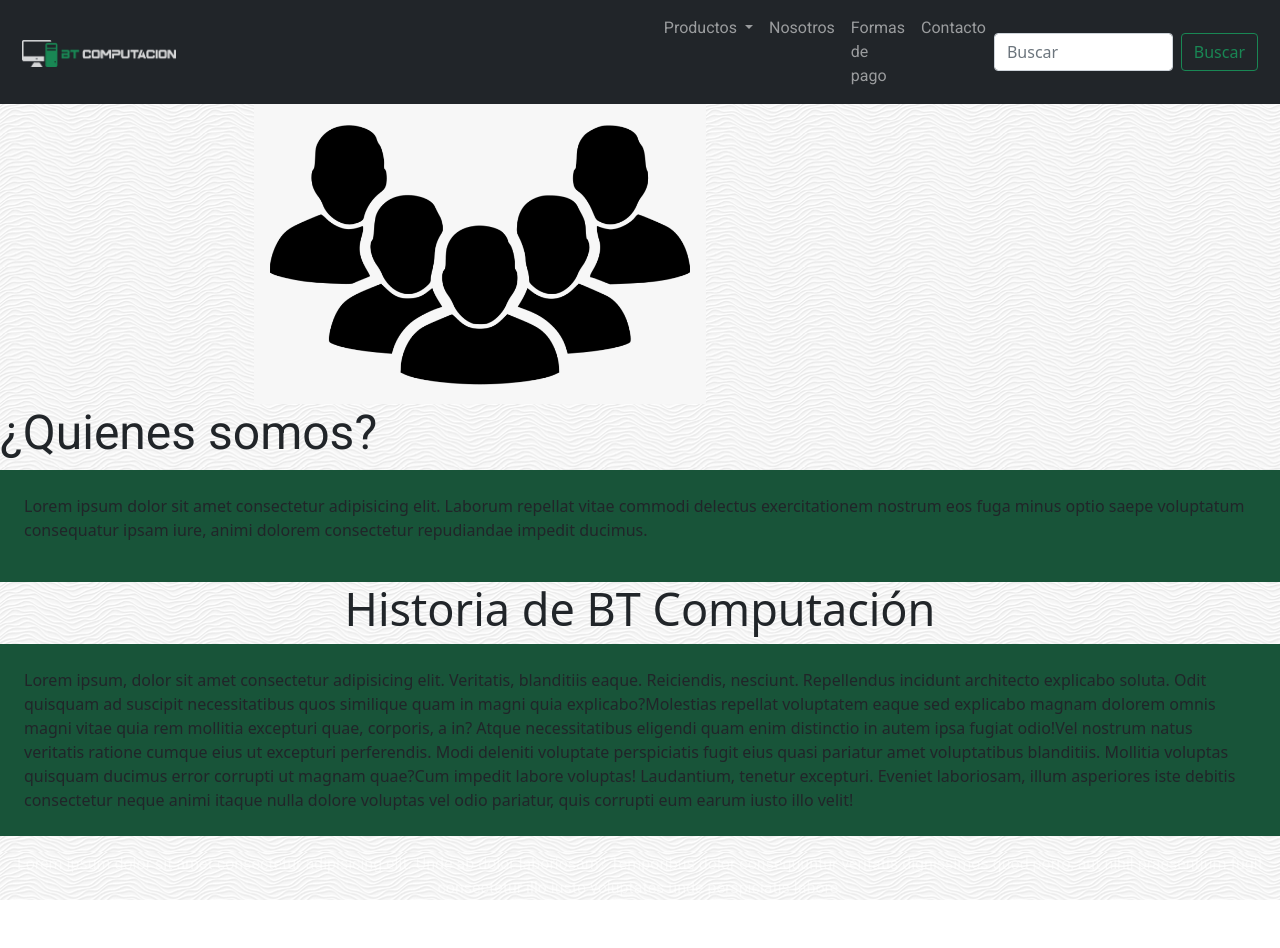
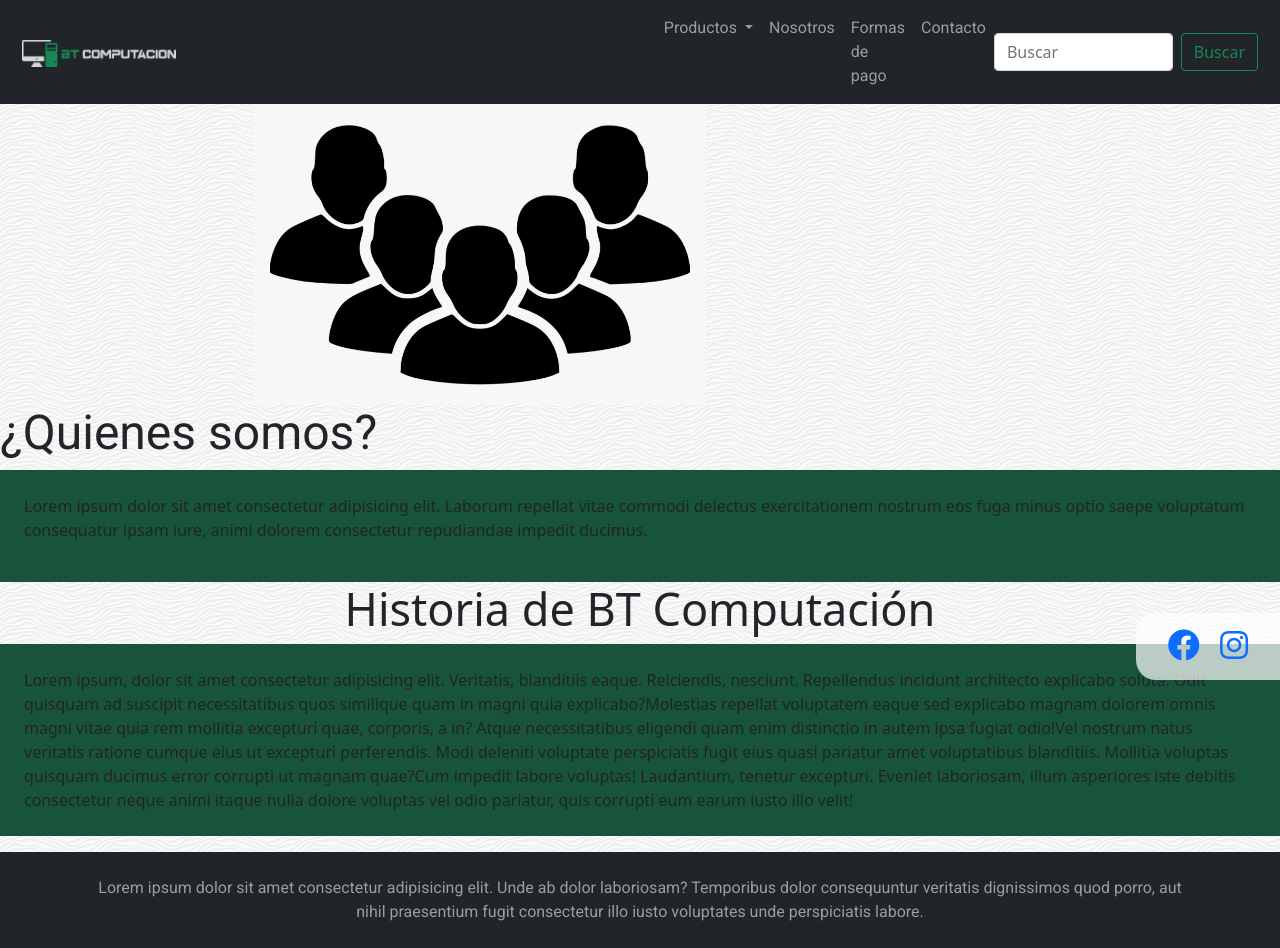
Before and after one commit to benjapaz57/Clase-15, a website: page nosotros.html in a window 1280 px wide. Before the commit the page ends 900 px from the top, so only its background shows below. Drawn offline with nearby package versions, Linux system fonts and the light colour scheme.

Commit message:
modifico footer´s

```diff
--- a/nosotros.html
+++ b/nosotros.html
@@ -10,6 +10,9 @@
 
         <!-- Bootstrap CSS -->
         <link href="https://cdn.jsdelivr.net/npm/bootstrap@5.0.2/dist/css/bootstrap.min.css" rel="stylesheet" integrity="sha384-EVSTQN3/azprG1Anm3QDgpJLIm9Nao0Yz1ztcQTwFspd3yD65VohhpuuCOmLASjC" crossorigin="anonymous">
+
+        <!-- font-awesome -->
+        <link rel="stylesheet" href="https://use.fontawesome.com/releases/v5.15.4/css/all.css" integrity="sha384-DyZ88mC6Up2uqS4h/KRgHuoeGwBcD4Ng9SiP4dIRy0EXTlnuz47vAwmeGwVChigm" crossorigin="anonymous">
 
         <!-- mi css -->
         <link rel="stylesheet" href="css/main.css">
@@ -73,11 +76,15 @@
         <h2 class="letterSpacing fontTitulos">Historia de BT Computación</h2>
 <!-- Un poco de historia -->
         <p class="gradientText"><span>Lorem ipsum, dolor sit amet consectetur adipisicing elit. Veritatis, blanditiis eaque. Reiciendis, nesciunt. Repellendus incidunt architecto explicabo soluta. Odit quisquam ad suscipit necessitatibus quos similique quam in magni quia explicabo?</span><span>Molestias repellat voluptatem eaque sed explicabo magnam dolorem omnis magni vitae quia rem mollitia excepturi quae, corporis, a in? Atque necessitatibus eligendi quam enim distinctio in autem ipsa fugiat odio!</span><span>Vel nostrum natus veritatis ratione cumque eius ut excepturi perferendis. Modi deleniti voluptate perspiciatis fugit eius quasi pariatur amet voluptatibus blanditiis. Mollitia voluptas quisquam ducimus error corrupti ut magnam quae?</span><span>Cum impedit labore voluptas! Laudantium, tenetur excepturi. Eveniet laboriosam, illum asperiores iste debitis consectetur neque animi itaque nulla dolore voluptas vel odio pariatur, quis corrupti eum earum iusto illo velit!</span></p>
-        <footer class="bg-white text-center textoFooter float-end backGround">
-            <div class="icon-lang"></div>
-            <div class="facebook-icon"></div>
-            <div class="instagram-icon"></div>
-            <p class="pie__textoFooter">Lorem ipsum dolor sit amet consectetur adipisicing elit. Unde ab dolor laboriosam? Temporibus dolor consequuntur veritatis dignissimos quod porro, aut nihil praesentium fugit consectetur illo iusto voluptates unde perspiciatis labore.</p>
+
+        <div class="botones">
+            <a href="#"><i class="fab fa-facebook"></i></a>
+            <a href="#"><i class="fab fa-instagram"></i></a>
+        </div>
+        <footer class="text-center py-4 textoFooter bg-dark">
+            <div class="container">
+                <p class="pie__textoFooter">Lorem ipsum dolor sit amet consectetur adipisicing elit. Unde ab dolor laboriosam? Temporibus dolor consequuntur veritatis dignissimos quod porro, aut nihil praesentium fugit consectetur illo iusto voluptates unde perspiciatis labore.</p>
+            </div>
         </footer>
         <!-- Optional JavaScript; choose one of the two! -->
 
```
Also changed, not shown: formasdepago.html (+12 -5 lines), productos.html (+11 -5 lines).
